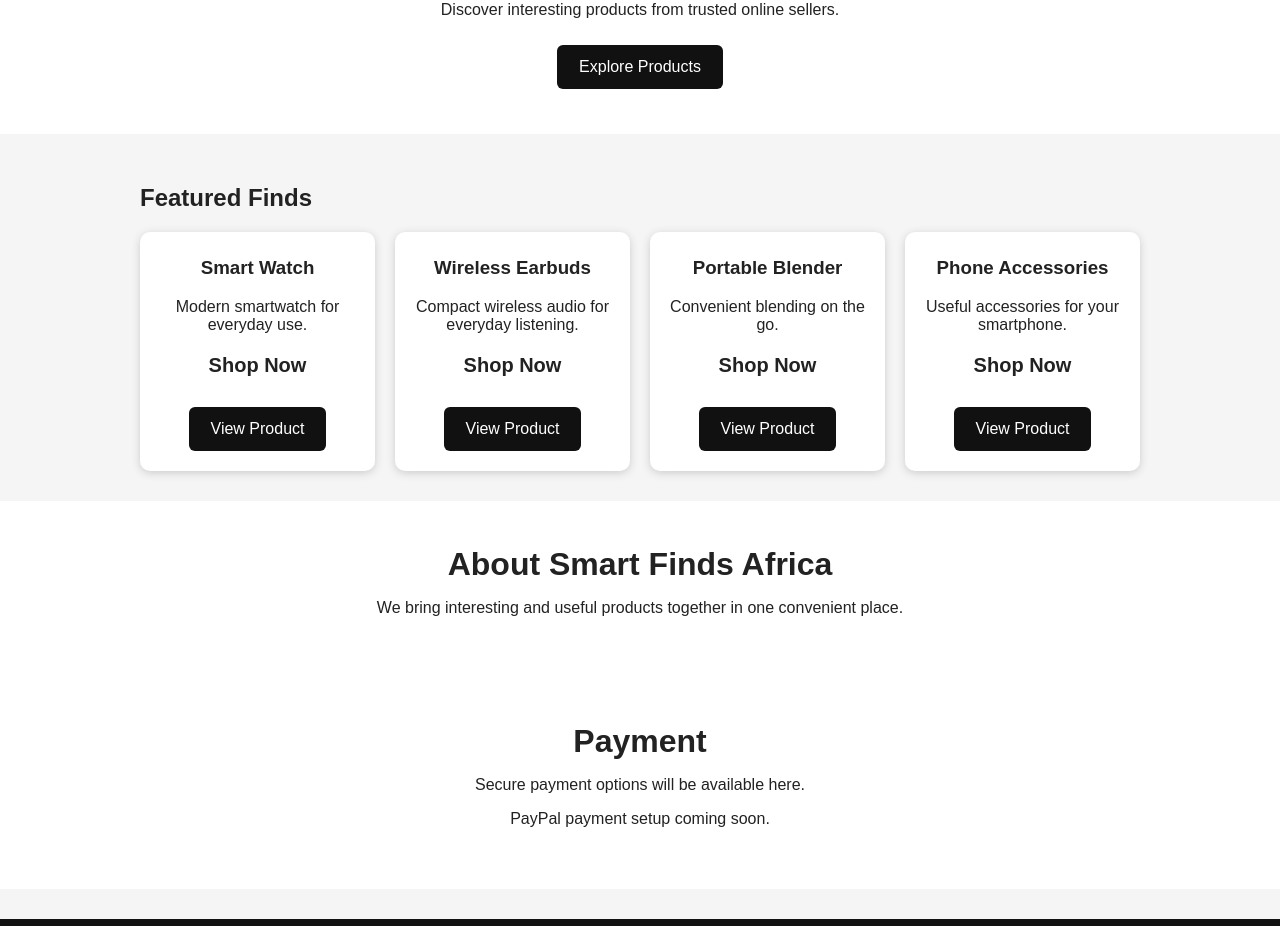
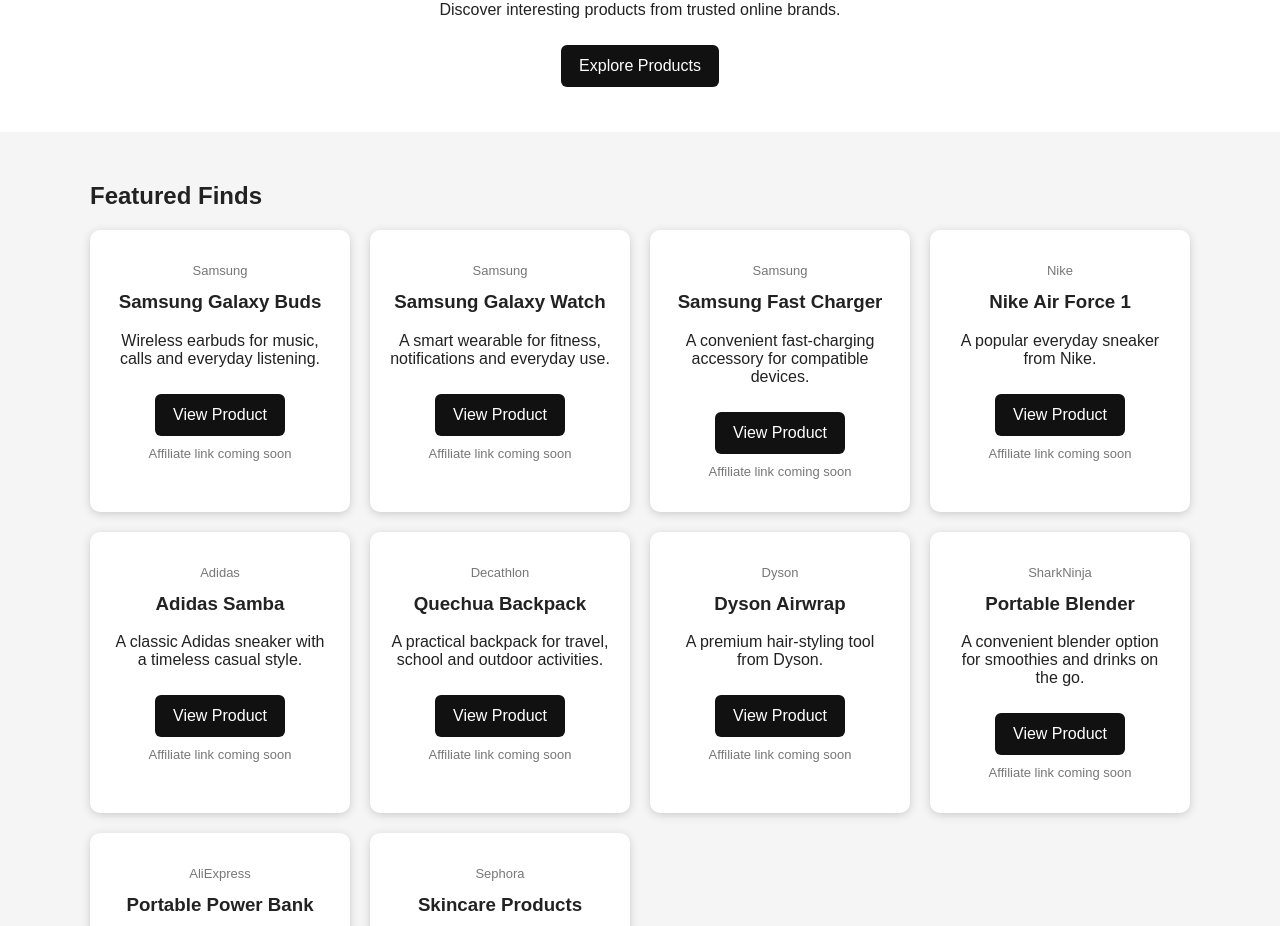
Before and after one commit to wanjohijoshua-hub/smart-finds-africa, a plain HTML site: page index.html in a window 1280 px wide. Shown: the part 243-1169 px from the top of the page. Drawn offline with Linux system fonts and the light colour scheme.

Commit message:
Add 10 products
Updated product descriptions and categories in the product section. Added new sections for featured finds and payment information.

```diff
--- a/index.html
+++ b/index.html
@@ -1,27 +1,114 @@
+
 <!DOCTYPE html>
 <html lang="en">
 <head>
 <meta charset="UTF-8">
 <meta name="viewport" content="width=device-width, initial-scale=1.0">
 <title>Smart Finds Africa</title>
+
 <style>
-body{margin:0;font-family:Arial,sans-serif;background:#f5f5f5;color:#222}
-header{background:#111;color:white;padding:22px;text-align:center}
-header h1{margin:0;font-size:30px}
-header p{margin:8px 0 0}
-nav{background:#f5b400;padding:12px;text-align:center}
-nav a{color:#111;text-decoration:none;margin:0 12px;font-weight:bold}
-.hero{text-align:center;padding:45px 20px;background:white}
-.hero h2{font-size:32px;margin:0 0 12px}
-.button{display:inline-block;background:#111;color:white;padding:13px 22px;border-radius:6px;text-decoration:none;margin-top:10px}
-.products{max-width:1000px;margin:auto;padding:30px 20px}
-.grid{display:grid;grid-template-columns:repeat(auto-fit,minmax(220px,1fr));gap:20px}
-.card{background:white;border-radius:10px;padding:20px;text-align:center;box-shadow:0 2px 8px #ccc}
-.card h3{margin-top:5px}
-.price{font-size:20px;font-weight:bold}
-footer{background:#111;color:white;text-align:center;padding:25px;margin-top:30px}
+body{
+margin:0;
+font-family:Arial,sans-serif;
+background:#f5f5f5;
+color:#222;
+}
+
+header{
+background:#111;
+color:white;
+padding:22px;
+text-align:center;
+}
+
+header h1{
+margin:0;
+font-size:30px;
+}
+
+header p{
+margin:8px 0 0;
+}
+
+nav{
+background:#f5b400;
+padding:12px;
+text-align:center;
+}
+
+nav a{
+color:#111;
+text-decoration:none;
+margin:0 12px;
+font-weight:bold;
+}
+
+.hero{
+text-align:center;
+padding:45px 20px;
+background:white;
+}
+
+.hero h2{
+font-size:32px;
+margin:0 0 12px;
+}
+
+.products{
+max-width:1100px;
+margin:auto;
+padding:30px 20px;
+}
+
+.grid{
+display:grid;
+grid-template-columns:repeat(auto-fit,minmax(220px,1fr));
+gap:20px;
+}
+
+.card{
+background:white;
+border-radius:10px;
+padding:20px;
+text-align:center;
+box-shadow:0 2px 8px #ccc;
+}
+
+.card h3{
+margin-top:5px;
+}
+
+.category{
+font-size:13px;
+color:#777;
+}
+
+.button{
+display:inline-block;
+background:#111;
+color:white;
+padding:12px 18px;
+border-radius:6px;
+text-decoration:none;
+margin-top:10px;
+}
+
+.coming{
+font-size:13px;
+color:#777;
+margin-top:10px;
+}
+
+footer{
+background:#111;
+color:white;
+text-align:center;
+padding:25px;
+margin-top:30px;
+}
 </style>
 </head>
+
 <body>
 
 <header>
@@ -31,54 +118,103 @@
 
 <nav>
 <a href="#products">Products</a>
+<a href="#payment">Payment</a>
 <a href="#about">About</a>
-<a href="#payment">Payment</a>
 </nav>
 
 <section class="hero">
 <h2>Smart Products for Africa</h2>
-<p>Discover interesting products from trusted online sellers.</p>
+<p>Discover interesting products from trusted online brands.</p>
 <a class="button" href="#products">Explore Products</a>
 </section>
 
 <section class="products" id="products">
+
 <h2>Featured Finds</h2>
+
 <div class="grid">
 
 <div class="card">
-<h3>Smart Watch</h3>
-<p>Modern smartwatch for everyday use.</p>
-<p class="price">Shop Now</p>
-<a class="button" href="#" target="_blank">View Product</a>
+<p class="category">Samsung</p>
+<h3>Samsung Galaxy Buds</h3>
+<p>Wireless earbuds for music, calls and everyday listening.</p>
+<a class="button" href="#" onclick="return false;">View Product</a>
+<p class="coming">Affiliate link coming soon</p>
 </div>
 
 <div class="card">
-<h3>Wireless Earbuds</h3>
-<p>Compact wireless audio for everyday listening.</p>
-<p class="price">Shop Now</p>
-<a class="button" href="#" target="_blank">View Product</a>
+<p class="category">Samsung</p>
+<h3>Samsung Galaxy Watch</h3>
+<p>A smart wearable for fitness, notifications and everyday use.</p>
+<a class="button" href="#" onclick="return false;">View Product</a>
+<p class="coming">Affiliate link coming soon</p>
 </div>
 
 <div class="card">
-<h3>Portable Blender</h3>
-<p>Convenient blending on the go.</p>
-<p class="price">Shop Now</p>
-<a class="button" href="#" target="_blank">View Product</a>
+<p class="category">Samsung</p>
+<h3>Samsung Fast Charger</h3>
+<p>A convenient fast-charging accessory for compatible devices.</p>
+<a class="button" href="#" onclick="return false;">View Product</a>
+<p class="coming">Affiliate link coming soon</p>
 </div>
 
 <div class="card">
-<h3>Phone Accessories</h3>
-<p>Useful accessories for your smartphone.</p>
-<p class="price">Shop Now</p>
-<a class="button" href="#" target="_blank">View Product</a>
+<p class="category">Nike</p>
+<h3>Nike Air Force 1</h3>
+<p>A popular everyday sneaker from Nike.</p>
+<a class="button" href="#" onclick="return false;">View Product</a>
+<p class="coming">Affiliate link coming soon</p>
+</div>
+
+<div class="card">
+<p class="category">Adidas</p>
+<h3>Adidas Samba</h3>
+<p>A classic Adidas sneaker with a timeless casual style.</p>
+<a class="button" href="#" onclick="return false;">View Product</a>
+<p class="coming">Affiliate link coming soon</p>
+</div>
+
+<div class="card">
+<p class="category">Decathlon</p>
+<h3>Quechua Backpack</h3>
+<p>A practical backpack for travel, school and outdoor activities.</p>
+<a class="button" href="#" onclick="return false;">View Product</a>
+<p class="coming">Affiliate link coming soon</p>
+</div>
+
+<div class="card">
+<p class="category">Dyson</p>
+<h3>Dyson Airwrap</h3>
+<p>A premium hair-styling tool from Dyson.</p>
+<a class="button" href="#" onclick="return false;">View Product</a>
+<p class="coming">Affiliate link coming soon</p>
+</div>
+
+<div class="card">
+<p class="category">SharkNinja</p>
+<h3>Portable Blender</h3>
+<p>A convenient blender option for smoothies and drinks on the go.</p>
+<a class="button" href="#" onclick="return false;">View Product</a>
+<p class="coming">Affiliate link coming soon</p>
+</div>
+
+<div class="card">
+<p class="category">AliExpress</p>
+<h3>Portable Power Bank</h3>
+<p>A useful portable charging solution for smartphones and devices.</p>
+<a class="button" href="#" onclick="return false;">View Product</a>
+<p class="coming">Affiliate link coming soon</p>
+</div>
+
+<div class="card">
+<p class="category">Sephora</p>
+<h3>Skincare Products</h3>
+<p>Discover popular skincare products from beauty brands.</p>
+<a class="button" href="#" onclick="return false;">View Product</a>
+<p class="coming">Affiliate link coming soon</p>
 </div>
 
 </div>
-</section>
-
-<section class="hero" id="about">
-<h2>About Smart Finds Africa</h2>
-<p>We bring interesting and useful products together in one convenient place.</p>
 </section>
 
 <section class="hero" id="payment">
@@ -87,6 +223,12 @@
 <p>PayPal payment setup coming soon.</p>
 </section>
 
+<section class="hero" id="about">
+<h2>About Smart Finds Africa</h2>
+<p>We bring interesting and useful products together in one convenient place.</p>
+<p>Our goal is to help shoppers discover products from trusted online brands.</p>
+</section>
+
 <footer>
 <p>© 2026 Smart Finds Africa. All rights reserved.</p>
 </footer>
```
